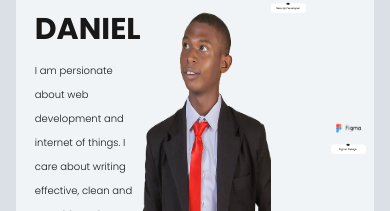
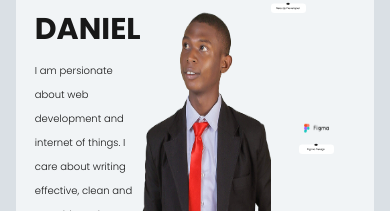
Before and after one commit to DTEQ46/Portfolio, a Next.js app: page / in a window 390 px wide. Shown: the part 143-354 px from the top of the page. Built offline with nearby package versions, Linux system fonts and the light colour scheme.

Commit message:
Add files via upload

```diff
--- a/styles/Navigation.module.css
+++ b/styles/Navigation.module.css
@@ -255,7 +255,6 @@
   }
   .figma {
     bottom: 85px;
-    left: 1.5px;
   }
   .subContainer {
     height: 500px;
```
